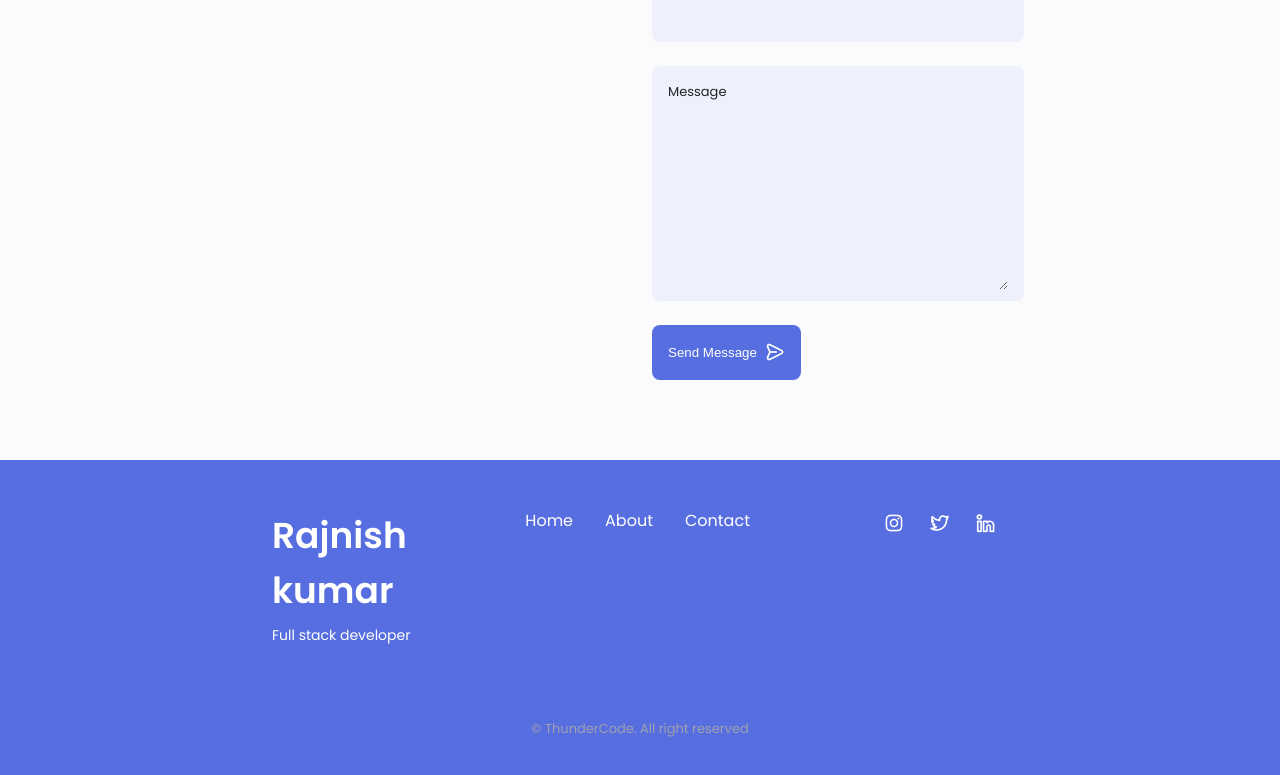
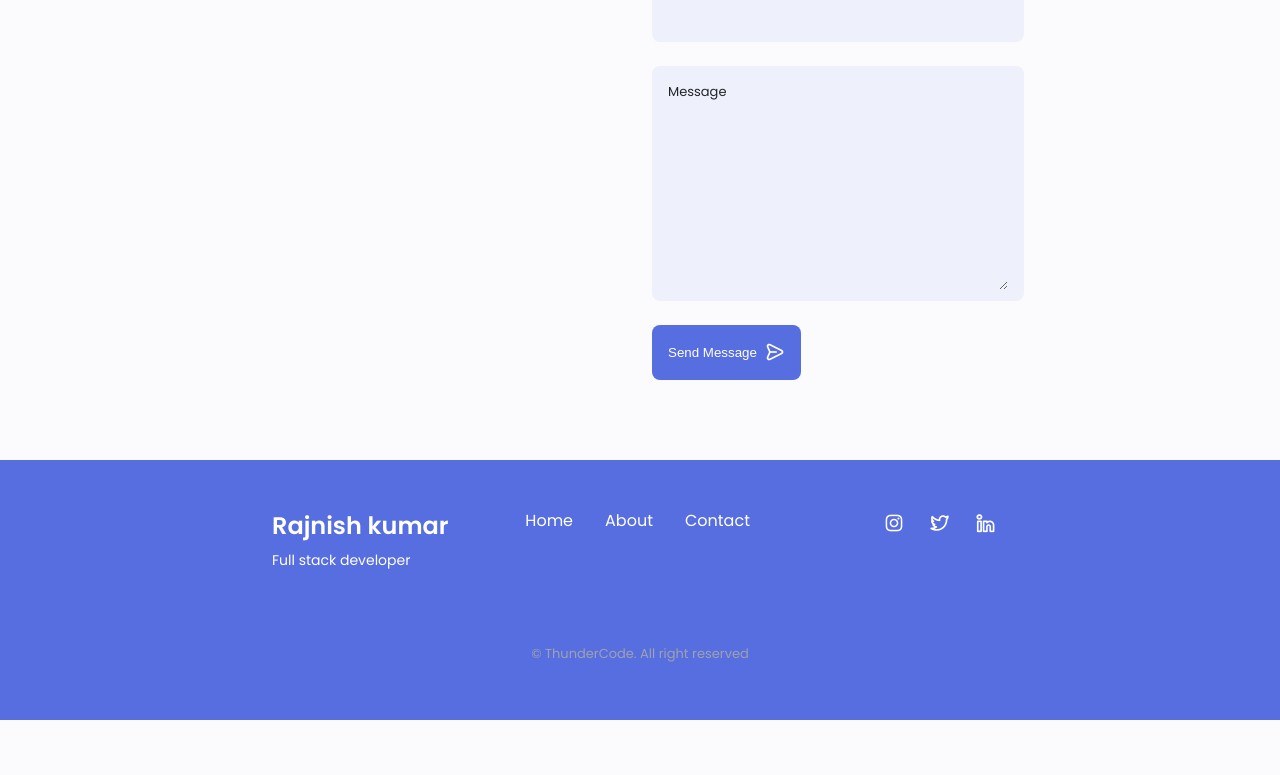
Before and after one commit to kr-rajnish/my-portfolio-1, a React (Vite) app: page / in a window 1280 px wide. Shown: the part 3950-4725 px from the top of the page. After the commit the page ends 4670 px from the top, so only its background shows below. Built offline with nearby package versions, Linux system fonts and the light colour scheme.

Commit message:
css commit

```diff
--- a/src/App.css
+++ b/src/App.css
@@ -687,7 +687,7 @@ body {
 }
 
 .footer__title {
-  font-size: var(--h1-font-size);
+  font-size: var(--h2-font-size);
   margin-bottom: var(--mb-0-25);
 }
 
```
